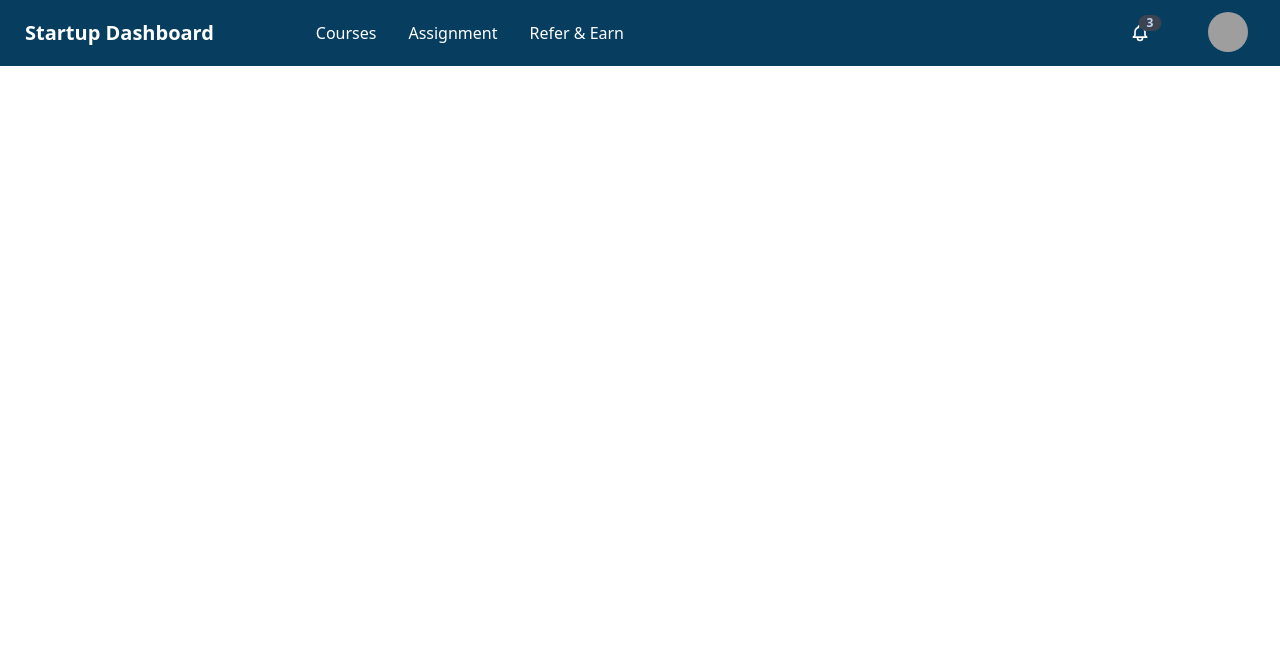
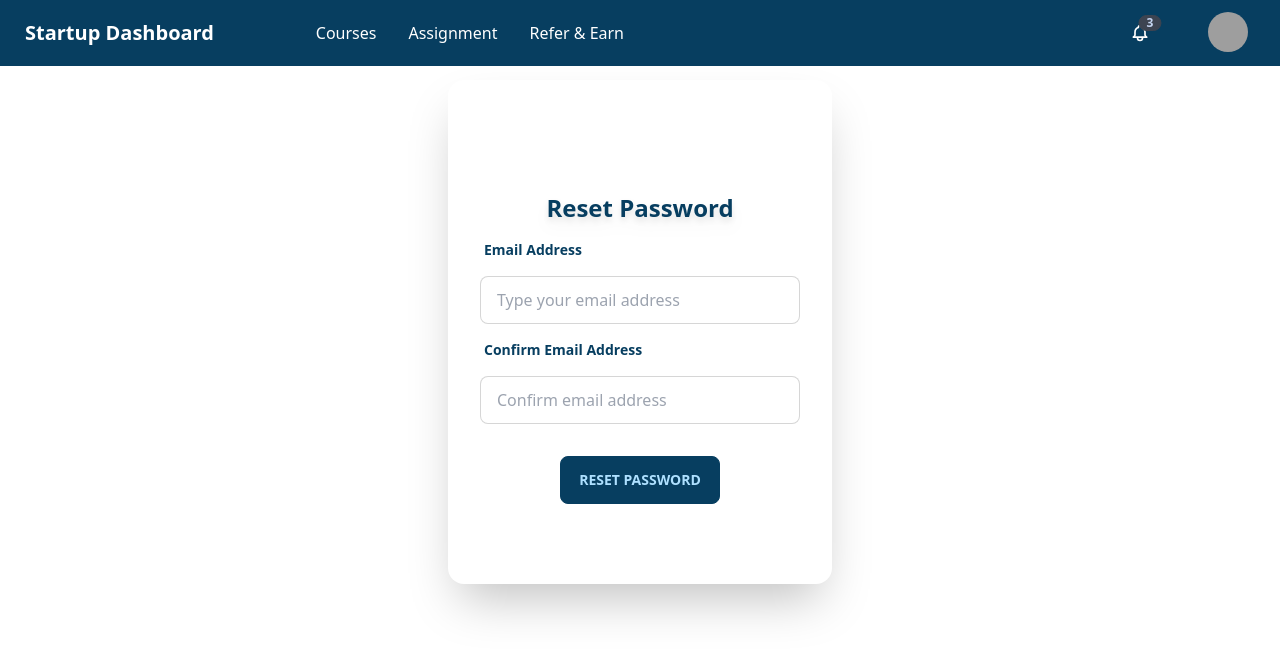
Before and after one commit to n00bNn00b/dreadnought-dashboard, a React (Create React App) app: page /reset in a window 1280 px wide. Shown: the top 656 px of the page. Built offline with nearby package versions, Linux system fonts and the light colour scheme; grey boxes are pictures that could not be loaded.

Commit message:
password reset component created

```diff
--- a/src/components/Authentication/ResetPass/ResetPass.jsx
+++ b/src/components/Authentication/ResetPass/ResetPass.jsx
@@ -1,10 +1,57 @@
 import React from "react";
+import { useSendPasswordResetEmail } from "react-firebase-hooks/auth";
+import auth from "../../../firebase.init";
 
 const ResetPass = () => {
+  const [sendPasswordResetEmail, sending, error] =
+    useSendPasswordResetEmail(auth);
+
+  const hadnleReset = (e) => {
+    e.preventDefault();
+    const email = e.target.email.value;
+    const confirmEmail = e.target.confirmEmail.value;
+    console.log(email, confirmEmail);
+  };
+
   return (
-    <div>
-      <h2>Reset Pass</h2>
-    </div>
+    <form
+      onSubmit={hadnleReset}
+      className="card bg-base-100 shadow-2xl form-control w-full max-w-sm mx-auto my-20 py-20"
+    >
+      <div className="card-body">
+        <h2 className="text-center text-2xl font-bold drop-shadow-lg text-primary">
+          Reset Password
+        </h2>
+        <label className="label">
+          <span className="label-text font-bold text-primary">
+            Email Address
+          </span>
+        </label>
+        <input
+          type="email"
+          placeholder="Type your email address"
+          className="input input-bordered w-full max-w-sm"
+          name="email"
+        />
+
+        <label className="label">
+          <span className="label-text font-bold text-primary">
+            Confirm Email Address
+          </span>
+        </label>
+        <input
+          type="email"
+          placeholder="Confirm email address"
+          className="input input-bordered w-full max-w-sm"
+          name="confirmEmail"
+        />
+      </div>
+      <input
+        type="submit"
+        value="Reset Password"
+        className="btn btn-primary w-40 mx-auto"
+      />
+    </form>
   );
 };
 
```
